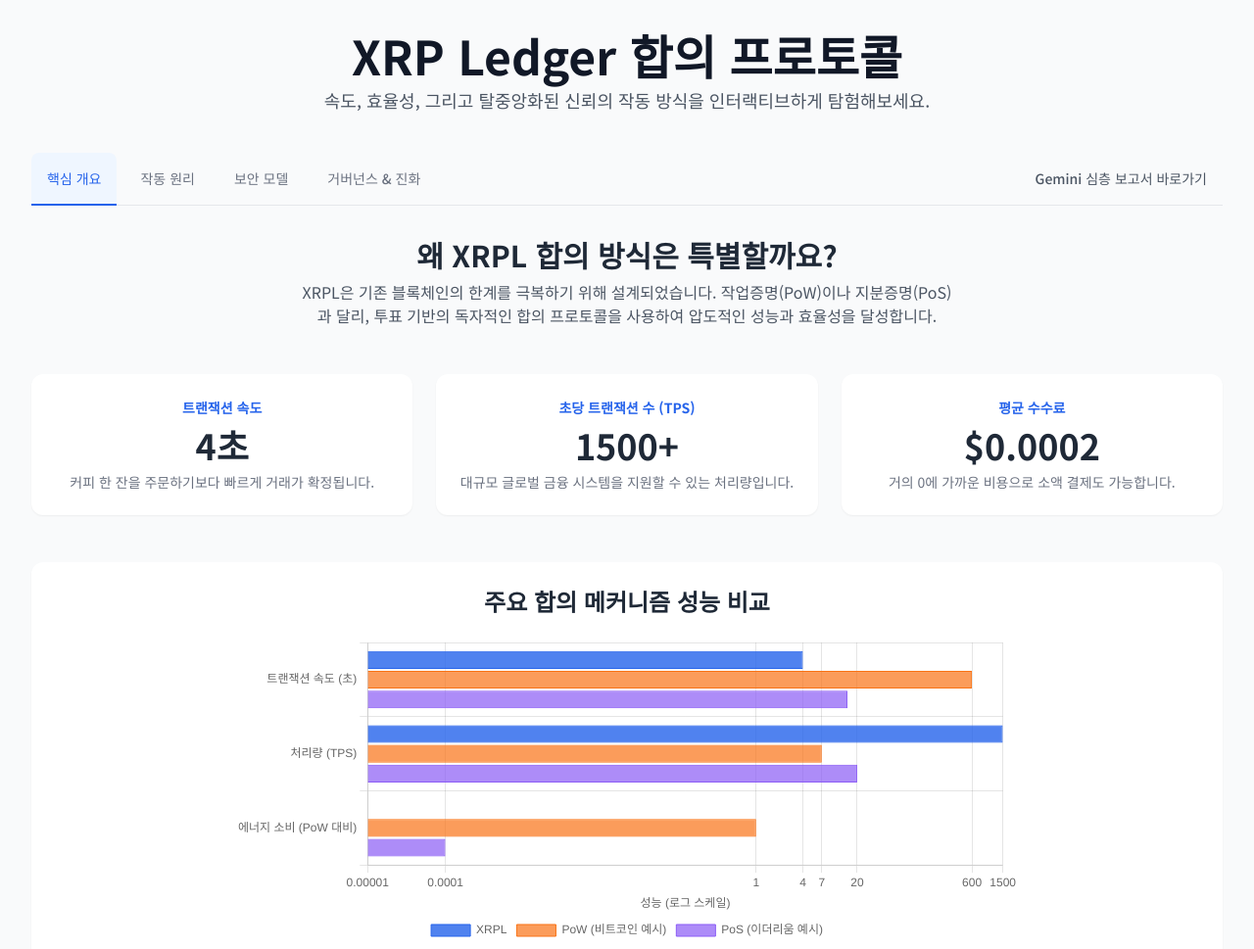
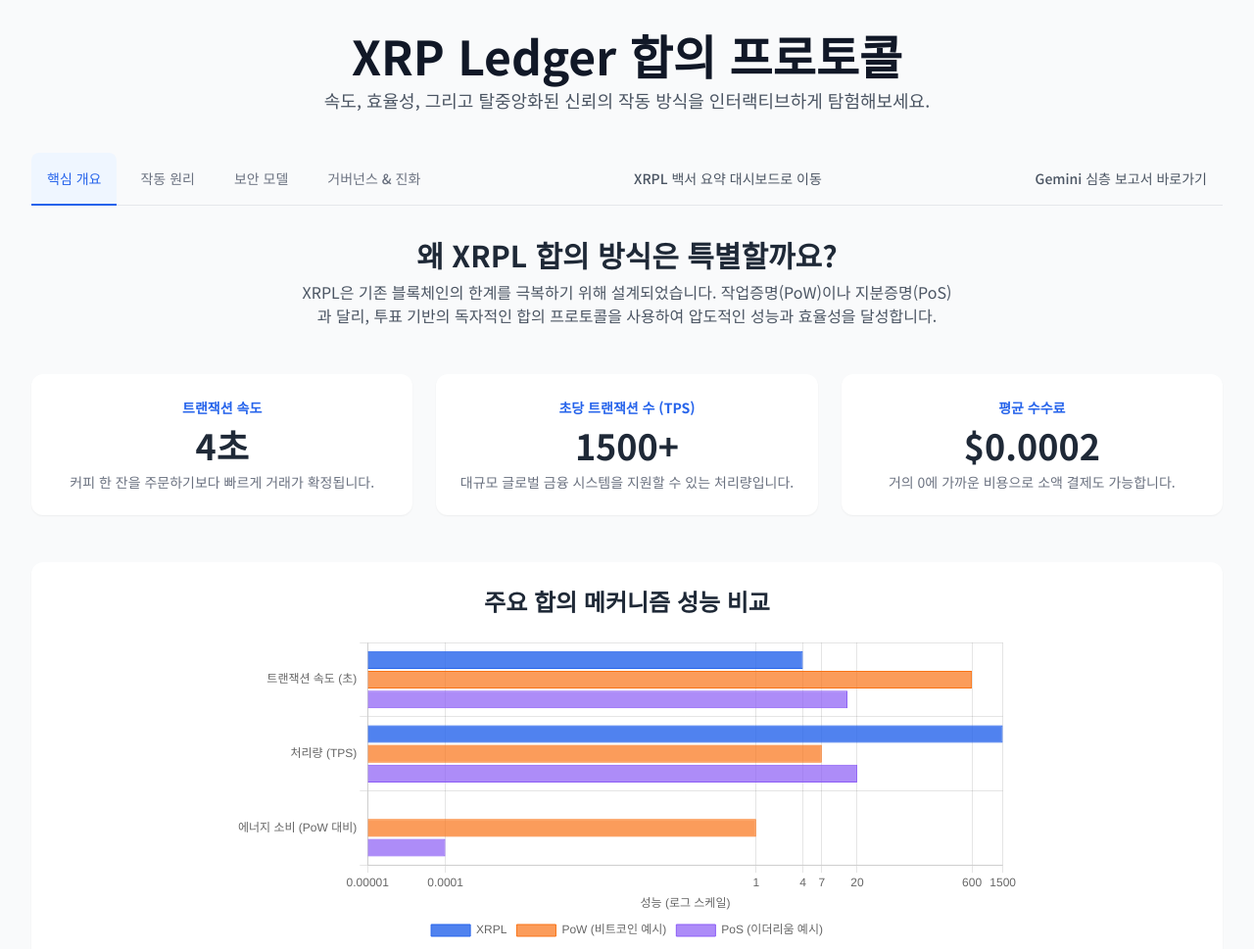
Before and after one commit to goosebbeoms/xrpl-study, a plain HTML site: page index.html in a window 1280 px wide. Shown: the whole page at 98% size. Drawn offline with nearby package versions, Linux system fonts and the light colour scheme.

Commit message:
Update index.html

```diff
--- a/index.html
+++ b/index.html
@@ -47,6 +47,7 @@
                 <li class="mr-2"><button class="nav-tab inline-block p-4 border-b-2 rounded-t-lg" data-tab="howitworks">작동 원리</button></li>
                 <li class="mr-2"><button class="nav-tab inline-block p-4 border-b-2 rounded-t-lg" data-tab="security">보안 모델</button></li>
                 <li><button class="nav-tab inline-block p-4 border-b-2 rounded-t-lg" data-tab="governance">거버넌스 & 진화</button></li>
+                <li class="ml-auto"><a href="./xrpl_white_paper.html" target="_blank" class="inline-block p-4 border-b-2 border-transparent rounded-t-lg text-gray-600 hover:text-blue-600 hover:border-blue-300">XRPL 백서 요약 대시보드로 이동</a></li>
                 <li class="ml-auto"><a href="https://docs.google.com/document/d/1KUw99zdw2_RrPaDQEqT3B1uUGdyBWtxV-mLts_nHXjs/edit?usp=sharing" target="_blank" class="inline-block p-4 border-b-2 border-transparent rounded-t-lg text-gray-600 hover:text-blue-600 hover:border-blue-300">Gemini 심층 보고서 바로가기</a></li>
             </ul>
         </nav>
```
